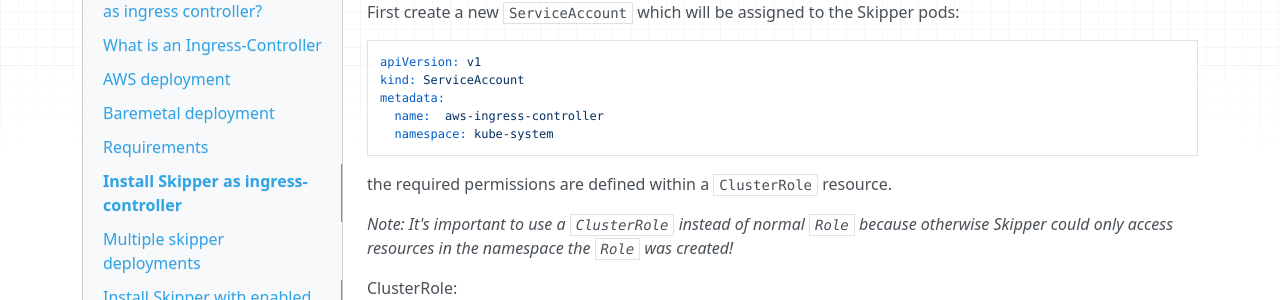
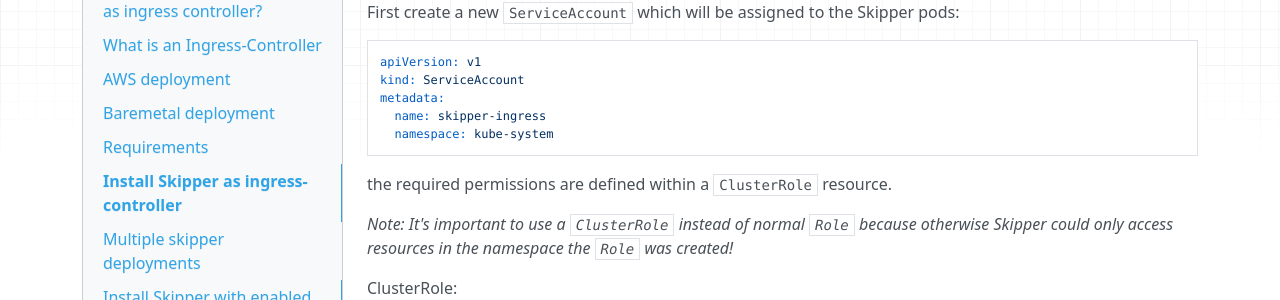
Before and after one commit to zalando/skipper, an MkDocs documentation site: the page built from docs/kubernetes/ingress-controller.md, in a window 1280 px wide and 900 px high, scrolled down 6801 px. Shown: the part 151-451 px from the top of the window. Built offline with MkDocs 1.6.1, drawn with Linux system fonts in a browser that asks for light colours; nearby versions of some CDN libraries; old or Windows-style settings are respelled for this version of MkDocs.

Commit message:
Renamed ServiceAccount to skipper-ingress as requested

```diff
--- a/docs/kubernetes/ingress-controller.md
+++ b/docs/kubernetes/ingress-controller.md
@@ -297,7 +297,7 @@
     apiVersion: v1
     kind: ServiceAccount
     metadata:
-      name:  aws-ingress-controller
+      name: skipper-ingress
       namespace: kube-system
 
 the required permissions are defined within a `ClusterRole` resource.
```
